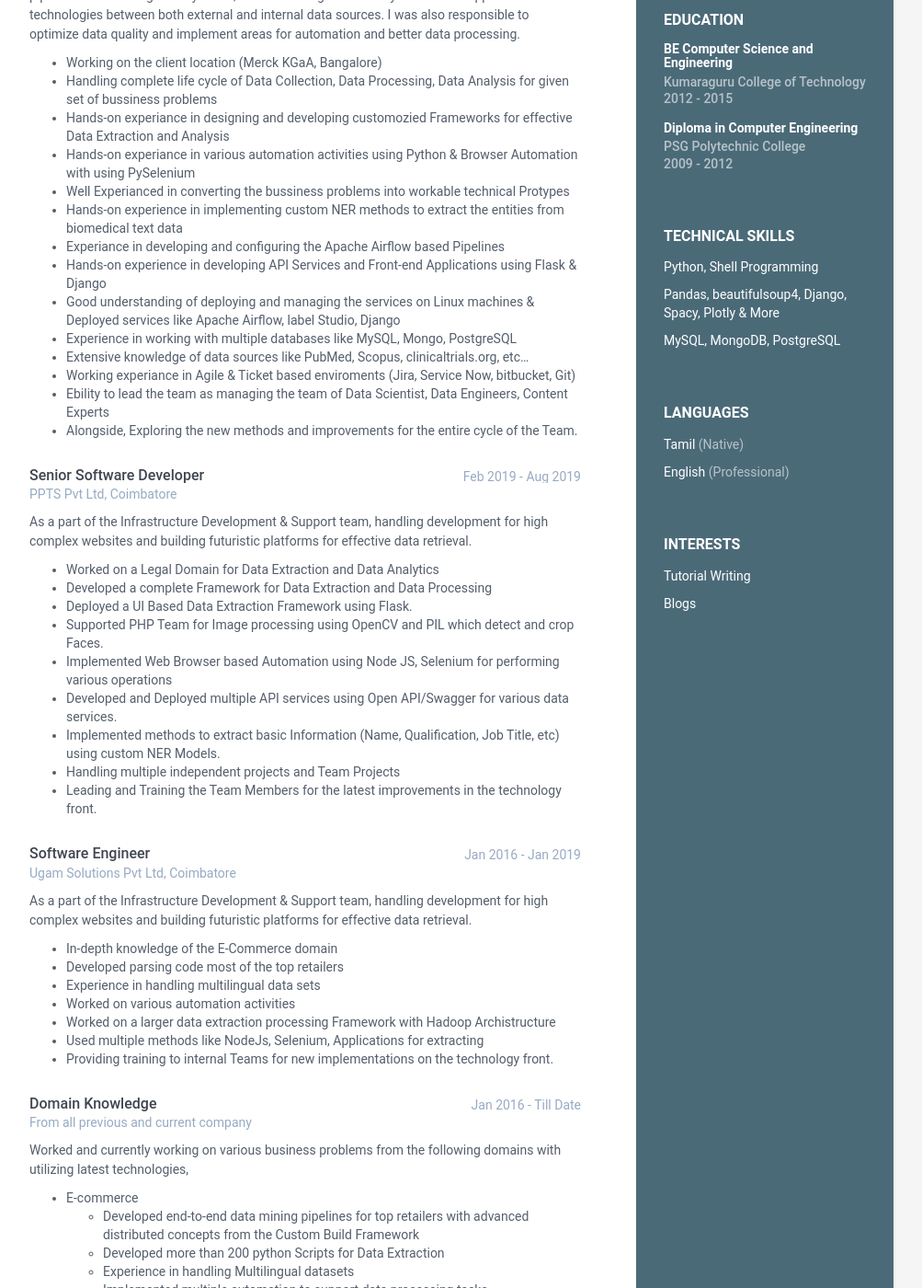
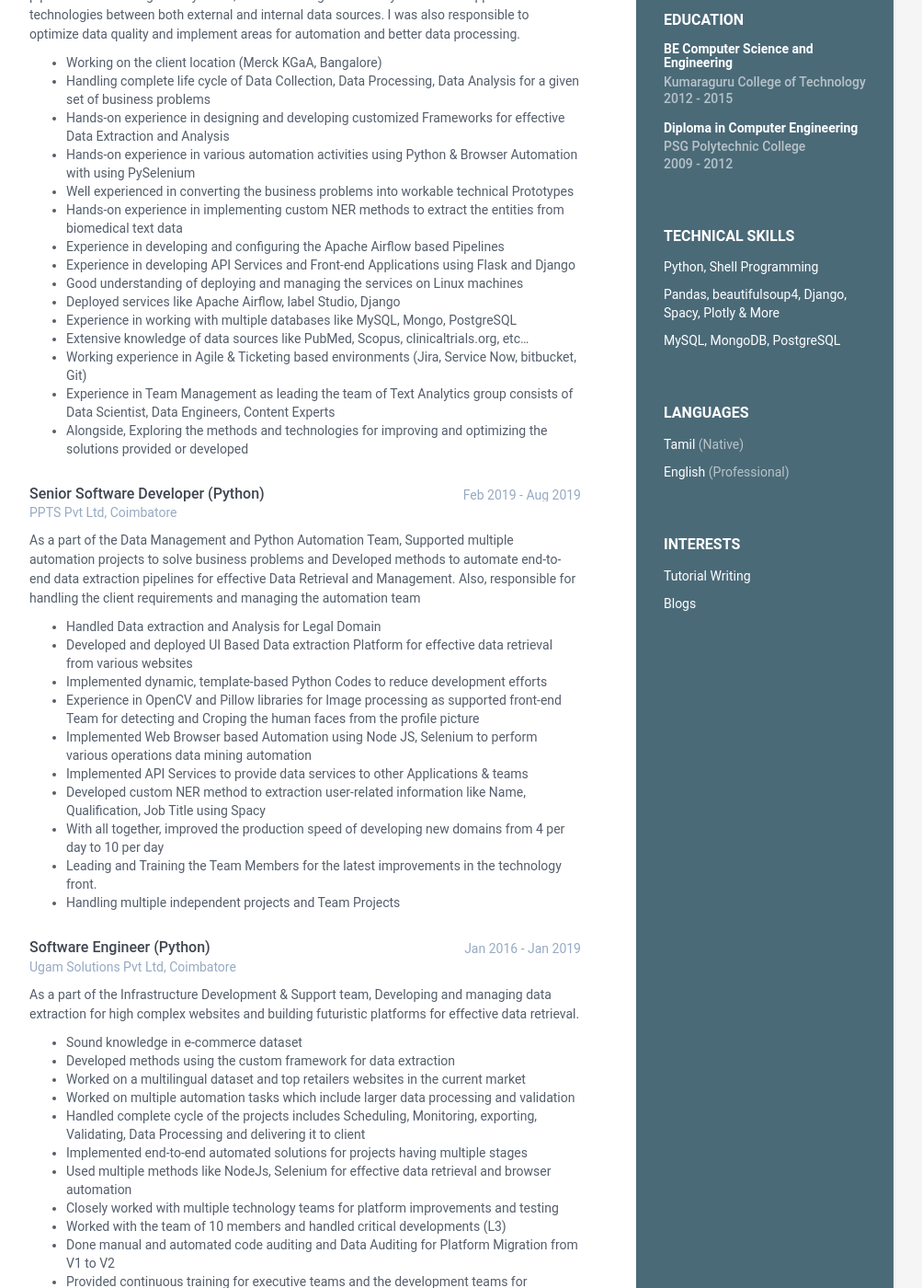
Before and after one commit to dhamodharanrk/online-cv, a Jekyll site: the page built from index.html, in a window 1280 px wide and 1400 px high, scrolled down 441 px. Shown: the whole window at 92% size, without its empty margins (168-1171 px from the left). Built offline with Jekyll 4.4.1, drawn with Linux system fonts in a browser that asks for light colours; some of the changed text lies outside the part shown.

Commit message:
Update data.yml

```diff
--- a/_data/data.yml
+++ b/_data/data.yml
@@ -84,7 +84,7 @@ education:
           - Bullet point
 
 experiences:
-    - role: Senior Software Developer
+    - role: Senior Software Developer (Python)
       time: Aug 2019 - Till date
       company: UST Global, Bangalore
       details: |
@@ -92,79 +92,122 @@ experiences:
         I was also responsible to optimize data quality and implement areas for automation and better data processing.
 
           - Working on the client location (Merck KGaA, Bangalore)
-          - Handling complete life cycle of Data Collection, Data Processing, Data Analysis for given set of bussiness problems
-          - Hands-on experiance in designing and developing customozied Frameworks for effective Data Extraction and Analysis
-          - Hands-on experiance in various automation activities using Python & Browser Automation with using PySelenium
-          - Well Experianced in converting the bussiness problems into workable technical Protypes
+          - Handling complete life cycle of Data Collection, Data Processing, Data Analysis for a given set of business problems
+          - Hands-on experience in designing and developing customized Frameworks for effective Data Extraction and Analysis
+          - Hands-on experience in various automation activities using Python & Browser Automation with using PySelenium
+          - Well experienced in converting the business problems into workable technical Prototypes
           - Hands-on experience in implementing custom NER methods to extract the entities from biomedical text data
-          - Experiance in developing and configuring the Apache Airflow based Pipelines
-          - Hands-on experience in developing API Services and Front-end Applications using Flask & Django
-          - Good understanding of deploying and managing the services on Linux machines & Deployed services like Apache Airflow, label Studio, Django
+          - Experience in developing and configuring the Apache Airflow based Pipelines
+          - Experience in developing API Services and Front-end Applications using Flask and Django
+          - Good understanding of deploying and managing the services on Linux machines
+          - Deployed services like Apache Airflow, label Studio, Django
           - Experience in working with multiple databases like MySQL, Mongo, PostgreSQL
           - Extensive knowledge of data sources like PubMed, Scopus, clinicaltrials.org, etc...
-          - Working experiance in Agile & Ticket based enviroments (Jira, Service Now, bitbucket, Git)
-          - Ebility to lead the team as managing the team of Data Scientist, Data Engineers, Content Experts
-          - Alongside, Exploring the new methods and improvements for the entire cycle of the Team.
+          - Working experience in Agile & Ticketing based environments (Jira, Service Now, bitbucket, Git)
+          - Experience in Team Management as leading the team of Text Analytics group consists of Data Scientist, Data Engineers, Content Experts
+          - Alongside, Exploring the methods and technologies for improving and optimizing the solutions provided or developed
 
-    - role: Senior Software Developer
+    - role: Senior Software Developer (Python)
       time: Feb 2019 - Aug 2019
       company: PPTS Pvt Ltd, Coimbatore
       details: |
-        As a part of the Infrastructure Development & Support team, handling development
-        for high complex websites and building futuristic platforms for effective data retrieval.
+        As a part of the Data Management and Python Automation Team, Supported multiple automation projects to solve business problems and Developed methods to automate end-to-end data extraction pipelines for effective Data Retrieval and Management. Also, responsible for handling the client requirements and managing the automation team
 
-          - Worked on a Legal Domain for Data Extraction and Data Analytics
-          - Developed a complete Framework for Data Extraction and Data Processing
-          - Deployed a UI Based Data Extraction Framework using Flask.
-          - Supported PHP Team for Image processing using OpenCV and PIL which detect and crop Faces.
-          - Implemented Web Browser based Automation using Node JS, Selenium for performing various operations
-          - Developed and Deployed multiple API services using Open API/Swagger for various data services.
-          - Implemented methods to extract basic Information (Name, Qualification, Job Title, etc) using custom NER Models.
+          - Handled Data extraction and Analysis for Legal Domain
+          - Developed and deployed UI Based Data extraction Platform for effective data retrieval from various websites
+          - Implemented dynamic, template-based Python Codes to reduce development efforts
+          - Experience in OpenCV and Pillow libraries for Image processing as supported front-end Team for detecting and Croping the human faces from the profile picture
+          - Implemented Web Browser based Automation using Node JS, Selenium to perform various operations data mining automation
+          - Implemented API Services to provide data services to other Applications & teams
+          - Developed custom NER method to extraction user-related information like Name, Qualification, Job Title using Spacy
+          - With all together, improved the production speed of developing new domains from 4 per day to 10 per day
+          - Leading and Training the Team Members for the latest improvements in the technology front.
           - Handling multiple independent projects and Team Projects
-          - Leading and Training the Team Members for the latest improvements in the technology front.
 
 
-    - role: Software Engineer
+    - role: Software Engineer (Python)
       time: Jan 2016 - Jan 2019
       company: Ugam Solutions Pvt Ltd, Coimbatore
       details: |
-        As a part of the Infrastructure Development & Support team, handling development
+        As a part of the Infrastructure Development & Support team, Developing and managing data extraction
         for high complex websites and building futuristic platforms for effective data retrieval.
 
-          - In-depth knowledge of the E-Commerce domain
-          - Developed parsing code most of the top retailers
-          - Experience in handling multilingual data sets
-          - Worked on various automation activities
-          - Worked on a larger data extraction processing Framework with Hadoop Archistructure
-          - Used multiple methods like NodeJs, Selenium, Applications for extracting
-          - Providing training to internal Teams for new implementations on the technology front.
+          - Sound knowledge in e-commerce dataset
+          - Developed methods using the custom framework for data extraction
+          - Worked on a multilingual dataset and top retailers websites in the current market
+          - Worked on multiple automation tasks which include larger data processing and validation
+          - Handled complete cycle of the projects includes Scheduling, Monitoring, exporting, Validating, Data Processing and delivering it to client
+          - Implemented end-to-end automated solutions for projects having multiple stages
+          - Used multiple methods like NodeJs, Selenium for effective data retrieval and browser automation
+          - Closely worked with multiple technology teams for platform improvements and testing
+          - Worked with the team of 10 members and handled critical developments (L3)
+          - Done manual and automated code auditing and Data Auditing for Platform Migration from V1 to V2
+          - Provided continuous training for executive teams and the development teams for technology changes
 
     - role: Domain Knowledge
       time: Jan 2016 - Till Date
-      company: From all previous and current company
+      company: Summary of the domain related experiances
       details: |
-        Worked and currently working on various business problems from the following domains with utilizing latest technologies,
+        As a Python Programmer, solving and solved the challenging problems from the following areas
 
           - E-commerce
-              - Developed end-to-end data mining pipelines for top retailers with advanced distributed concepts from the Custom Build Framework
+              - Worked on custom developed Framework for Data Extraction based on Distributed Architecture
               - Developed more than 200 python Scripts for Data Extraction
               - Experience in handling Multilingual datasets
-              - Implemented multiple automation to support data processing tasks
+              - Experience in various end-to-end automation on top of the e-commerce dataset
 
           - Legal
-              - Designed and Implemented a GUI-based Web Scraping Platform which reduced the development efforts.
-              - Developed more than 300 scripts for extracting data from websites
+              - Sound knowledge in the legal dataset as worked on more than 300 websites
+              - Developed Dynamic & UI Based Data Mining Platform for effective data retrieval
+              - Handled automated data cleanings, validation, and matching
 
           - Bio-Informatics
-              - Publication Data Mining and Text Analysis from NCBI
-              - Clinical Trial Data Mining and Text Analysis
-              - Author Data Mining and Text Analysis from Multiple data sources
-              - Worked on multiple methods for mining information from biomedical text utilizing NLP
-              - Working on more than 10 Data sources from the different areas for ETL and Text Analysis
+              - Sound knowledge in multiple data sources.
+              - Working experience in extracting data from various sources like PubMed, Clinical trials, Scopus, Grant, Patent, etc.
+              - Implemented methods to extract information like author, affiliation, and Products from text data using Python and SciSpacy
+              - Experience in handling custom NER models for extracting keywords using Spacy
+              - Understanding of author networks & Collaborations
 
           - News Sources
-              - Designed and implemented a custom news mining platform
-              - Developed and applied the method to more than 400 news domains
+              - Build a customized data mining platform with a stack of python libraries
+              - Provides rich front-end for configuring the domains
+              - Supports HTML, JSON, and RSS feeds
+              - Extracting and parsing data from around 500 Domains on a daily basis
+
+    - role: Official Projects
+      time: Jan 2016 - Till Date
+      company: Summary of the projects worked on
+      details: |
+        As a Python Programmer, involved in various projects as team and indepented contributer
+
+          - EDGE
+              - Its an application to provide insights about the authors, institutes and their reaearch
+              - Implemented end to end solution to extract and processing the data from various end points
+              - Using Python, Pandas, MySQL, MongoDB
+
+          - AIMS
+              - Sound knowledge in the legal dataset as worked on more than 300 websites
+              - Developed Dynamic & UI Based Data Mining Platform for effective data retrieval
+
+          - Covid19 Dashboard
+              - Sound knowledge in multiple data sources.
+              - Working experience in extracting data from various sources like PubMed, Clinical trials, Scopus, Grant, Patent, etc.
+
+          - Daily News Alerts
+              - Sound knowledge in the legal dataset as worked on more than 300 websites
+              - Developed Dynamic & UI Based Data Mining Platform for effective data retrieval
+
+          - Adhoc Projects
+              - Sound knowledge in the legal dataset as worked on more than 300 websites
+              - Developed Dynamic & UI Based Data Mining Platform for effective data retrieval
+
+          - Visualization Projects
+              - Build a customized data mining platform with a stack of python libraries
+              - Provides rich front-end for configuring the domains
+
+          - Automation Projects
+              - Sound knowledge in the legal dataset as worked on more than 300 websites
+              - Developed Dynamic & UI Based Data Mining Platform for effective data retrieval
 
 publications:
     title: Certifictaions
```
